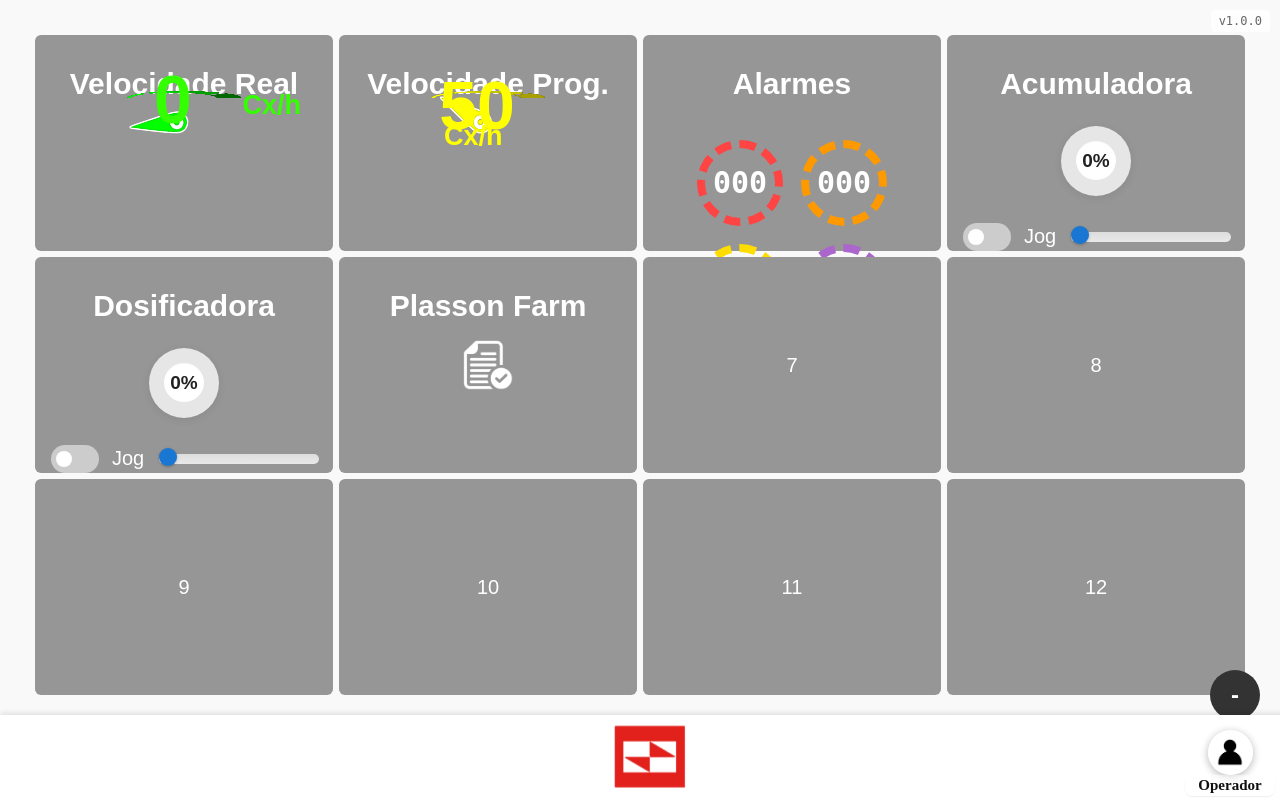
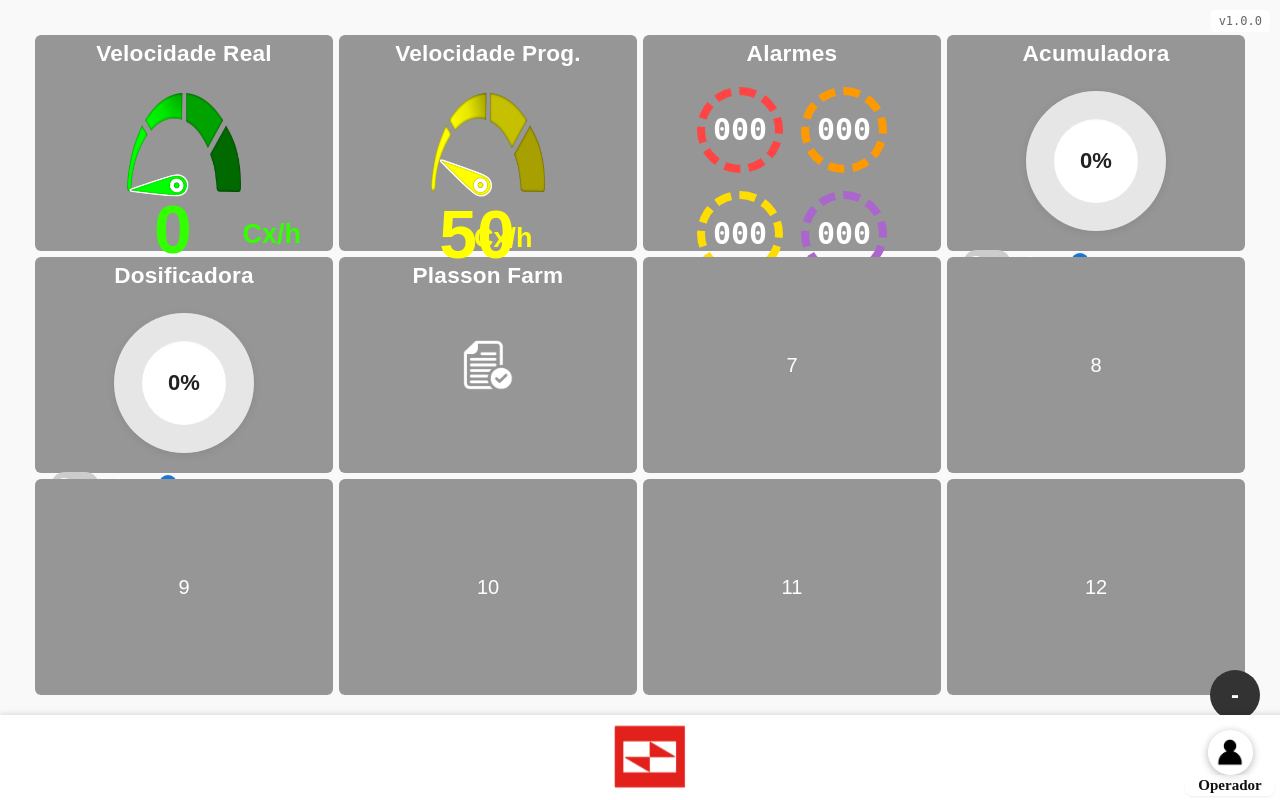
Before and after one commit to almeidadev07/Supervisorio_Automacao, a Flask app: page / in a window 1280 px wide. Run offline with Flask 3, Linux system fonts and the light colour scheme.

Commit message:
ajuste ainda no grid, melhora no estilo dos icone e organização

```diff
--- a/static/styles/partials/grid.css
+++ b/static/styles/partials/grid.css
@@ -1,3 +1,13 @@
+/* Títulos dos botões do grid */
+.draggable-btn h2 {
+    margin: 0 0 6px 0;
+    font-size: 1.13em;
+    font-weight: 700;
+    letter-spacing: 0.01em;
+    text-align: center;
+    color: #fff;
+    line-height: 1.1;
+}
 /* ========== Estilos da Grid ========== */
 
 #grid-container {
@@ -42,8 +52,8 @@
 .velocimetro-container {
     position: relative;
     width: 80%;
-    height: 78%;
-    max-height: 220px;
+    height: 150%;
+    max-height: 350px;
     display: flex;
     flex-direction: column;
     align-items: center;
@@ -52,8 +62,8 @@
 }
 .velocimetro-imagem {
     width: 52%;
-    height: 90px;
-    margin-top: -75px;
+    height: 190px;
+    margin-top: -25px;
     max-height: 60%;
     pointer-events: none;
 }
@@ -62,7 +72,7 @@
     position: absolute;
     width: 17%;
     height: auto;
-    bottom: 36%;
+    bottom: 25%;
     left: 50%;
     transform-origin: 31% 78%;
     transform: translateX(-50%) rotate(-90deg);
@@ -81,8 +91,8 @@
 
 .unidade-programada {
     position: absolute;
-    right: 95px;
-    top: 90%;
+    right: 65px;
+    top: 100%;
     transform: translateY(-50%);
     font-size: 27px;
     font-weight: bold;
@@ -93,7 +103,7 @@
 
 .velocimetro-input {
     position: absolute;
-    bottom: -5%; /* Ajuste conforme necessário */
+    bottom: -18%; /* Ajuste conforme necessário */
     left: 45%;
     transform: translateX(-50%);
     width: 125px;
@@ -116,7 +126,7 @@
 }
 .velocimetro-texto {
     position: absolute;
-    bottom: -8%; /* Ajuste conforme necessário */
+    bottom: -18%; /* Ajuste conforme necessário */
     width: 300px;
     left: 45%;
     transform: translateX(-50%);
--- a/static/styles/partials/pie_gauge.css
+++ b/static/styles/partials/pie_gauge.css
@@ -7,16 +7,18 @@
     --c-yellow: #ffdd00;
     --c-green: #00c853;
     --bg: #e6e6e6;
-
+    margin-top: 38px; /* ajuste o valor conforme desejar */
     position: relative;
-    width: 70px;
-    height: 70px;
+    width: 140px;
+    height: 140px;
+    min-width: 0;
+    min-height: 0;
     border-radius: 50%;
     background: var(--bg);
     display: flex;
     align-items: center;
     justify-content: center;
-    margin: 0 auto 8px auto;
+    margin: 18px auto 0px auto; /* desce o gráfico */
     box-shadow: 0 2px 8px rgba(0,0,0,0.08);
     overflow: visible;
 }
@@ -39,8 +41,8 @@
 .pie-gauge::after {
     content: '';
     position: absolute;
-    width: 56%;
-    height: 56%;
+    width: 60%;
+    height: 60%;
     border-radius: 50%;
     background: #fff;
     z-index: 1;
@@ -50,7 +52,7 @@
 .pie-gauge-value {
     position: relative; /* above ::after */
     z-index: 2;
-    font-size: 0.95em;
+    font-size: 1.1em;
     font-weight: 700;
     color: #222;
 }
```
